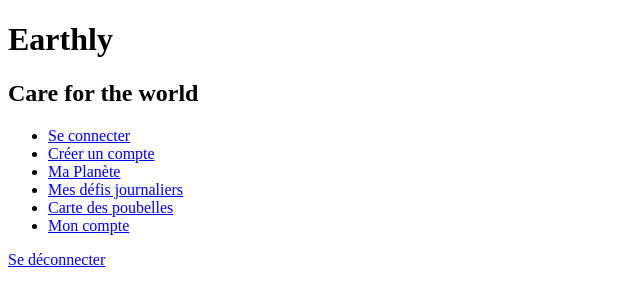
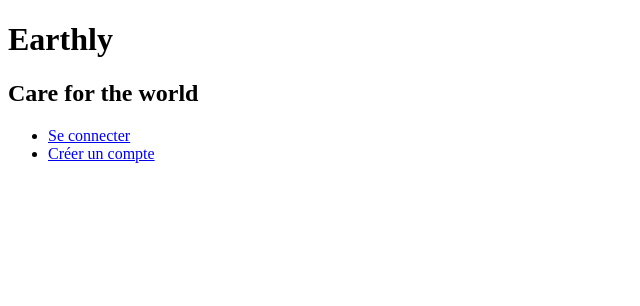
Before and after one commit to DonovanViger/Earthly, a PHP site: the page made by index.php in a window 1280 px wide. Shown: the top 306 px of the page, without its empty margins (0-640 px from the left). Run offline with PHP 8.4, Linux system fonts and the light colour scheme.

Commit message:
changement index

```diff
--- a/index.php
+++ b/index.php
@@ -29,13 +29,18 @@ if(isset($_SESSION['pseudo'])) {
             <li><a href="pages/inscription.php">Créer un compte</a></li>
             <?php
         }
-        ?>
+
+        if(isset($_SESSION['pseudo'])) {
+            ?>
         <li><a href="pages/planet.php">Ma Planète</a></li>
         <li><a href="pages/defi.php">Mes défis journaliers</a></li>
         <li><a href="pages/recyclage.php">Carte des poubelles</a></li>
         <li><a href="pages/compte.php">Mon compte</a></li>
+        <li><a href="form/deconnexion.php">Se déconnecter</a></li>
     </ul>
+    <?php
+        }
 
-    <a href="form/deconnexion.php">Se déconnecter</a>
+        ?>
 </body>
 </html>
```
